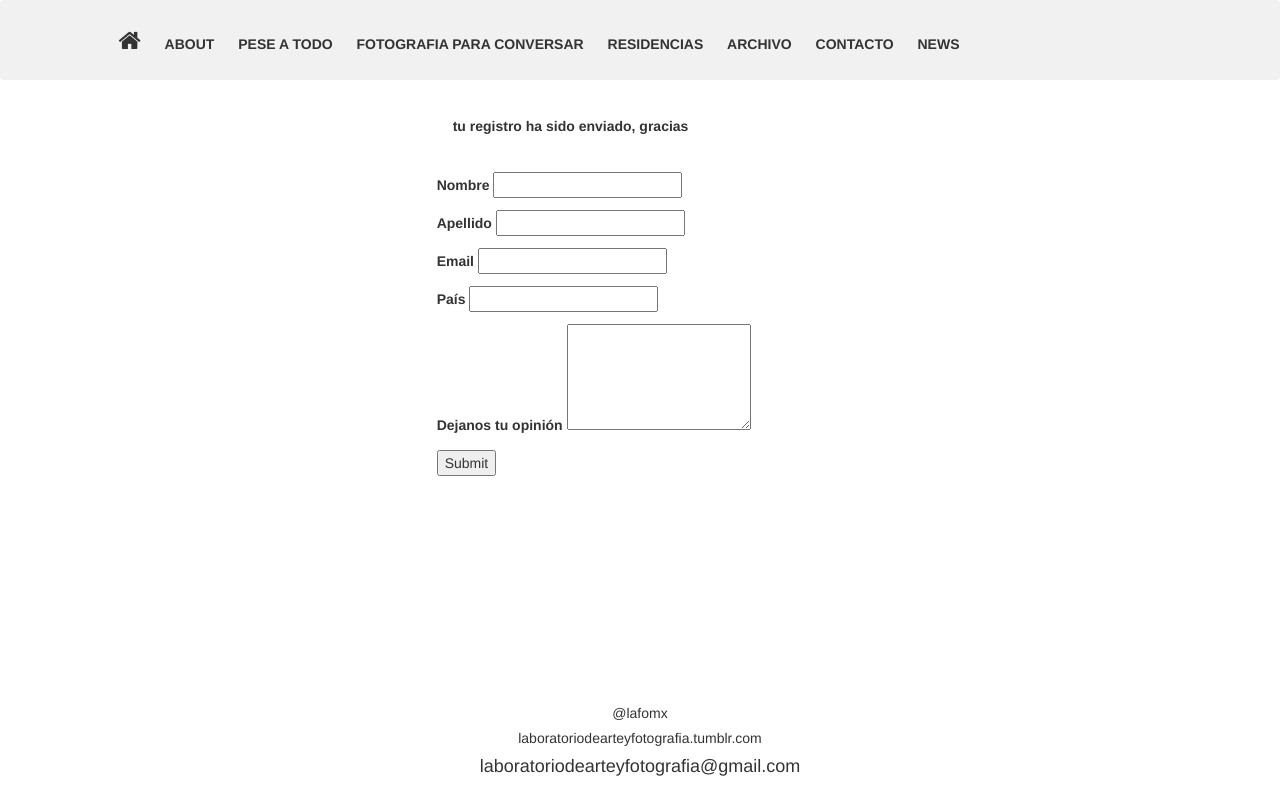
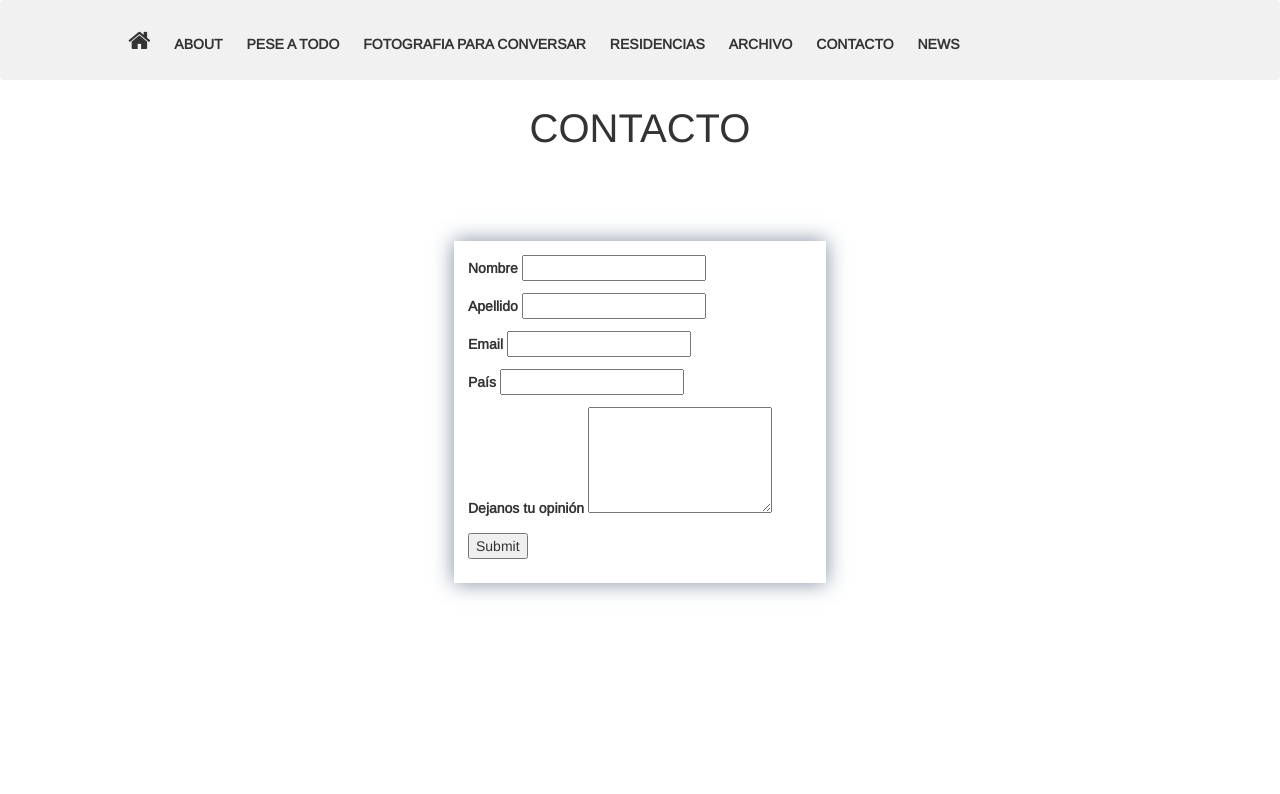
Before and after one commit to ximenaseresp/proyecto_lafo, a plain HTML site: page contacto.html in a window 1280 px wide. Shown: the top 794 px of the page. Drawn offline with nearby package versions, Linux system fonts and the light colour scheme.

Commit message:
contacto

```diff
--- a/contacto.css
+++ b/contacto.css
@@ -1,3 +1,7 @@
+
+body{
+  font-family: Arimo;
+}
 
 /*navbar*/
 .header1 {
@@ -135,3 +139,36 @@ width: 20%;
 .contenedor2 img.top2:hover {
   opacity: 0;
 }
+/*mensaje alerta*/
+.alert{
+  text-align: center;
+  padding:10px;
+  background:#E7D60A;
+  color:black;
+  margin-bottom:10px;
+  display:none;
+}
+
+/*titulo*/
+
+.titulocontacto{
+text-align: center;
+font-family: Arimo;
+font-size: 40px;
+
+}
+/*formulario*/
+.container{
+  max-width:400px;
+  margin-left:auto;
+  margin-right:auto;
+  padding:1em;
+}
+
+.wrapper{
+  box-shadow: 0 0 20px 0 rgba(72,94,116,0.7);
+}
+
+.wrapper > *{
+  padding: 1em;
+}
--- a/contacto.html
+++ b/contacto.html
@@ -10,6 +10,9 @@
   <link rel="stylesheet" type="text/css" href="contacto.css">
   <link rel="stylesheet" href="https://cdnjs.cloudflare.com/ajax/libs/font-awesome/4.7.0/css/font-awesome.min.css">
  <script src="https://code.jquery.com/jquery-3.3.1.js"></script>
+<link href='https://fonts.googleapis.com/css?family=Arimo' rel='stylesheet'>
+<link href="https://maxcdn.bootstrapcdn.com/font-awesome/4.7.0/css/font-awesome.min.css" rel="stylesheet" integrity="sha384-wvfXpqpZZVQGK6TAh5PVlGOfQNHSoD2xbE+QkPxCAFlNEevoEH3Sl0sibVcOQVnN" crossorigin="anonymous">
+  <link rel="stylesheet" href="https://cdnjs.cloudflare.com/ajax/libs/animate.css/3.5.2/animate.css" />
 
 </head>
 <body>
@@ -45,21 +48,47 @@ $(".btn").on("click", function() {
   </section>
 
 </div>
+<div class="row">
+   <section class="col-md-4">
 
 
+  </section>
+  <section class="col-md-4">
+   <p class="titulocontacto">CONTACTO</p>
+
+  </section>
+   <section class="col-md-4">
+
+
+  </section>
+</div>
+<div class="row">
+  <section class="col-xl-12">
+    <br><br><br>
+
+  </section>
+
+</div>
   <div class="row">
     <section class="col-md-4">
 
     </section>
     <section class="col-md-4">
+      <div class="container">
+         <div class="wrapper">
+          <div class="contact">
+            <LABEL class="alert">
+        mensaje enviado
+      </LABEL>
     <form id="contactForm">
-      <LABEL class="alert">
-        tu registro ha sido enviado, gracias
-      </LABEL>
+
           <p>
-            <label>Nombre</label>
+
+            <label >Nombre</label>
             <input type="text" name="name" id="name" required>
+
           </p>
+
           <p>
             <label>Apellido</label>
             <input type="text" name="company" id="company">
@@ -74,18 +103,22 @@ $(".btn").on("click", function() {
           </p>
           <p class="full">
             <label>Dejanos tu opinión</label>
-            <textarea name="message" rows="5" id="message"></textarea>
+            <textarea name="message" rows="5"  id="message"></textarea>
           </p>
           <p class="full">
             <button type="submit">Submit</button>
           </p>
         </form>
+      </div>
+      </div>
+        </div>
 
         </section>
            <section class="col-md-4">
 
     </section>
   </div>
+
 
 <script src="https://www.gstatic.com/firebasejs/5.9.3/firebase.js"></script>
 <script src="indexjs.js"></script>
@@ -96,6 +129,7 @@ $(".btn").on("click", function() {
   </section>
 
 </div>
+
 <div class="row">
   <section class="col-md-12">
 <footer>
--- a/indexcss.css
+++ b/indexcss.css
@@ -1,4 +1,6 @@
-
+body{
+  font-family: Arimo;
+}
 
 /*navbar*/
 .header1 {
--- a/indexlafo.html
+++ b/indexlafo.html
@@ -10,7 +10,8 @@
   <link rel="stylesheet" type="text/css" href="indexcss.css">
   <link rel="stylesheet" href="https://cdnjs.cloudflare.com/ajax/libs/font-awesome/4.7.0/css/font-awesome.min.css">
  <script src="https://code.jquery.com/jquery-3.3.1.js"></script>
-
+<link href='https://fonts.googleapis.com/css?family=Arimo' rel='stylesheet'>
+</head>
 </head>
 <body>
 
```
